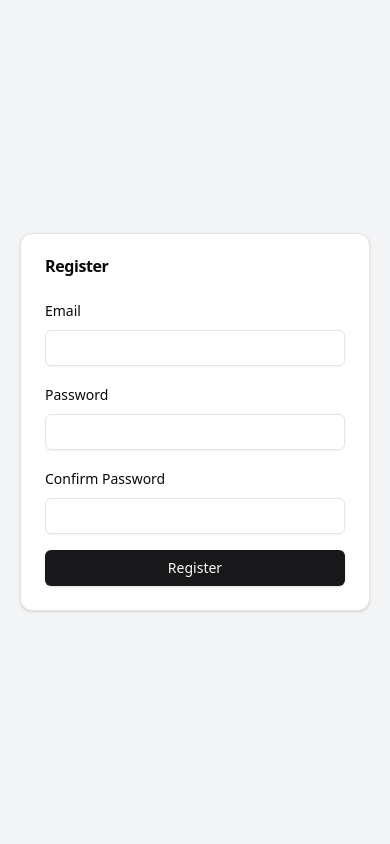
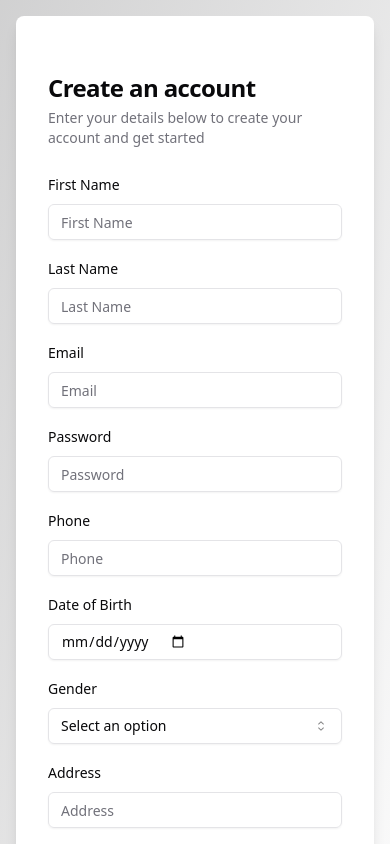
Before and after one commit to dhiransapkota45/cloco-fronend, a React (Vite) app: page /register in a window 390 px wide. Shown: the top 844 px of the page. Built offline with nearby package versions, Linux system fonts and the light colour scheme.

Commit message:
feat: register design and integration

```diff
--- a/src/components/CustomInput.tsx
+++ b/src/components/CustomInput.tsx
@@ -35,7 +35,7 @@ const CustomInput: React.FC<CustomInputProps> = ({ fielddata, control }) => {
                 <FormLabel>{label}</FormLabel>
                 <Select onValueChange={field.onChange} value={field.value}>
                   <FormControl>
-                    <SelectTrigger>
+                    <SelectTrigger disabled={fielddata?.disabled ?? false}>
                       <SelectValue placeholder="Select an option">
                         {options?.find((option) => option?.value === field.value)
                           ?.label || "Select an option"}
--- a/src/contexts/AuthContext.tsx
+++ b/src/contexts/AuthContext.tsx
@@ -33,7 +33,6 @@ export const AuthProvider: React.FC<{ children: React.ReactNode }> = ({ children
   const validateToken = async () => {
     try {
       const response = await tokenValidate()
-      console.log(response)
       setUser(response?.data?.user)
       setIsAuthenticated(true)
     } catch (error) {
--- /dev/null
+++ b/src/data/register-form.ts
@@ -0,0 +1,60 @@
+import { FieldDetails } from "./user-form";
+
+export const registerFormDetails: FieldDetails[] = [
+  {
+    label: "First Name",
+    name: "first_name",
+    type: "text",
+  },
+  {
+    label: "Last Name",
+    name: "last_name",
+    type: "text",
+  },
+  {
+    label: "Email",
+    name: "email",
+    type: "email",
+  },
+  {
+    label: "Password",
+    name: "password",
+    type: "password",
+  },
+  {
+    label: "Phone",
+    name: "phone",
+    type: "tel",
+  },
+  {
+    label: "Date of Birth",
+    name: "dob",
+    type: "date",
+  },
+  {
+    label: "Gender",
+    name: "gender",
+    type: "select",
+    options: [
+      { label: "Male", value: "m" },
+      { label: "Female", value: "f" },
+      { label: "Other", value: "o" },
+    ],
+  },
+  {
+    label: "Address",
+    name: "address",
+    type: "text",
+  },
+  {
+    label: "Role",
+    name: "role",
+    type: "select",
+    disabled: true,
+    options: [
+      { label: "Super Admin", value: "super_admin" },
+      { label: "Artist Manager", value: "artist_manager" },
+      { label: "Artist", value: "artist" },
+    ],
+  },
+];
--- a/src/data/user-form.ts
+++ b/src/data/user-form.ts
@@ -6,6 +6,7 @@ export type FieldDetails = {
   name: string;
   type: string;
   options?: { label: string; value: any }[];
+  disabled?: boolean;
 };
 
 export const userUpdateSchema = z.object({
@@ -19,13 +20,14 @@ export const userUpdateSchema = z.object({
   gender: z.enum(["m", "f", "o"]),
   address: z.string().min(1, "Address is required"),
   role: z.enum(["super_admin", "artist_manager", "artist"]),
-});
-
-export const userFormSchema = userUpdateSchema.extend({
   phone: z
     .string()
     .min(1, "Phone number is required")
     .regex(PHONE_REGEX, "Invalid phone number format"),
+});
+
+export const userFormSchema = userUpdateSchema.extend({
+  password: z.string().min(8, "Password should be minimum 8 characters"),
 });
 
 export const userFormDetails: FieldDetails[] = [
--- a/src/pages/register/index.tsx
+++ b/src/pages/register/index.tsx
@@ -1,84 +1,125 @@
-import { useState } from 'react'
-import { useForm } from 'react-hook-form'
-import { useNavigate } from 'react-router-dom'
-import { Button } from "@/components/ui/button"
-import { Input } from "@/components/ui/input"
-import { Label } from "@/components/ui/label"
-import { Card, CardContent, CardHeader, CardTitle } from "@/components/ui/card"
-import { Alert, AlertDescription } from "@/components/ui/alert"
-
-type RegisterFormData = {
-  email: string
-  password: string
-  confirmPassword: string
-}
+import { useForm } from "react-hook-form";
+import { Button } from "@/components/ui/button";
+import {
+  Card,
+  CardContent,
+  CardHeader,
+  CardTitle,
+  CardDescription,
+} from "@/components/ui/card";
+import * as z from "zod";
+import { userFormSchema } from "@/data/user-form";
+import { zodResolver } from "@hookform/resolvers/zod";
+import { useMutation } from "react-query";
+import CustomInput from "@/components/CustomInput";
+import { Form } from "@/components/ui/form";
+import { UserPlus } from "lucide-react";
+import { useEffect } from "react";
+import { registerFormDetails } from "@/data/register-form";
+import { registerUser } from "@/service/api/auth";
+import { useNavigate } from "react-router-dom";
+import { toast } from "@/hooks/use-toast";
+import { AxiosError } from "axios";
+import { Response } from "@/types";
 
 export default function RegisterPage() {
-  const { register, handleSubmit, formState: { errors }, watch } = useForm<RegisterFormData>()
-  const [error, setError] = useState<string | null>(null)
-  const navigate = useNavigate()
+  const form = useForm<z.infer<typeof userFormSchema>>({
+    resolver: zodResolver(userFormSchema),
+  });
 
-  const onSubmit = async (data: RegisterFormData) => {
-    try {
-      navigate('/login')
-    } catch (err) {
-      setError('Registration failed. Please try again.')
-    }
-  }
+  const navigate = useNavigate();
+
+  const { mutate: mutateCreateUser, isLoading } = useMutation(registerUser, {
+    onSuccess: () => {
+      navigate("/login");
+    },
+    onError: (error : AxiosError<Response<null>>) => {
+      toast({
+        title: "Error",
+        description: error?.response?.data?.message ?? "Unable to create user",
+      });
+    },
+  });
+
+  useEffect(() => {
+    form.setValue("role", "super_admin");
+  }, []);
 
   return (
-    <div className="flex items-center justify-center min-h-screen bg-gray-100">
-      <Card className="w-[350px]">
-        <CardHeader>
-          <CardTitle>Register</CardTitle>
-        </CardHeader>
-        <CardContent>
-          <form onSubmit={handleSubmit(onSubmit)} className="space-y-4">
-            <div className="space-y-2">
-              <Label htmlFor="email">Email</Label>
-              <Input
-                id="email"
-                type="email"
-                {...register('email', { required: 'Email is required', pattern: {
-                  value: /\S+@\S+\.\S+/,
-                  message: "Invalid email address"
-                }})}
-              />
-              {errors.email && <p className="text-sm text-red-500">{errors.email.message}</p>}
-            </div>
-            <div className="space-y-2">
-              <Label htmlFor="password">Password</Label>
-              <Input
-                id="password"
-                type="password"
-                {...register('password', { required: 'Password is required', minLength: {
-                  value: 8,
-                  message: "Password must be at least 8 characters"
-                }})}
-              />
-              {errors.password && <p className="text-sm text-red-500">{errors.password.message}</p>}
-            </div>
-            <div className="space-y-2">
-              <Label htmlFor="confirmPassword">Confirm Password</Label>
-              <Input
-                id="confirmPassword"
-                type="password"
-                {...register('confirmPassword', {
-                  required: 'Please confirm your password',
-                  validate: (val: string) => {
-                    if (watch('password') != val) {
-                      return "Your passwords do not match";
-                    }
-                  }
-                })}
-              />
-              {errors.confirmPassword && <p className="text-sm text-red-500">{errors.confirmPassword.message}</p>}
-            </div>
-            {error && <Alert variant="destructive"><AlertDescription>{error}</AlertDescription></Alert>}
-            <Button type="submit" className="w-full">Register</Button>
-          </form>
-        </CardContent>
-      </Card>
+    <div className="flex items-center justify-center min-h-screen bg-gradient-to-br from-primary/20 to-secondary/20 p-4">
+      <div className="flex flex-col lg:flex-row w-full max-w-6xl bg-white rounded-lg shadow-lg overflow-hidden">
+        <div className="hidden lg:block lg:w-1/2 relative">
+          <img
+            src="https://cdn.pixabay.com/photo/2024/09/10/19/08/ai-9037931_1280.png"
+            alt="Registration illustration"
+            width={800}
+            height={800}
+            className="object-cover w-full h-full"
+          />
+          <div className="absolute inset-0 bg-gradient-to-t from-black/60 to-transparent flex items-end p-8">
+            <h1 className="text-3xl font-bold text-white">Register</h1>
+          </div>
+        </div>
+        <div className="lg:w-1/2 p-8">
+          <Card className="w-full ] shadow-none border-0">
+            <CardHeader className="space-y-1 px-0">
+              <CardTitle className="text-2xl font-bold">
+                Create an account
+              </CardTitle>
+              <CardDescription>
+                Enter your details below to create your account and get started
+              </CardDescription>
+            </CardHeader>
+            <CardContent className="px-0">
+              <Form {...form}>
+                <form
+                  onSubmit={form.handleSubmit((data) => mutateCreateUser(data))}
+                  className="space-y-4"
+                >
+                  {registerFormDetails.map((field) => (
+                    <CustomInput
+                      control={form.control}
+                      key={field.name}
+                      fielddata={field}
+                    />
+                  ))}
+                  <Button type="submit" className="w-full" disabled={isLoading}>
+                    {isLoading ? (
+                      <span className="flex items-center justify-center">
+                        <svg
+                          className="animate-spin -ml-1 mr-3 h-5 w-5 text-white"
+                          xmlns="http://www.w3.org/2000/svg"
+                          fill="none"
+                          viewBox="0 0 24 24"
+                        >
+                          <circle
+                            className="opacity-25"
+                            cx="12"
+                            cy="12"
+                            r="10"
+                            stroke="currentColor"
+                            strokeWidth="4"
+                          ></circle>
+                          <path
+                            className="opacity-75"
+                            fill="currentColor"
+                            d="M4 12a8 8 0 018-8V0C5.373 0 0 5.373 0 12h4zm2 5.291A7.962 7.962 0 014 12H0c0 3.042 1.135 5.824 3 7.938l3-2.647z"
+                          ></path>
+                        </svg>
+                        Creating account...
+                      </span>
+                    ) : (
+                      <span className="flex items-center justify-center">
+                        <UserPlus className="mr-2 h-4 w-4" /> Create account
+                      </span>
+                    )}
+                  </Button>
+                </form>
+              </Form>
+            </CardContent>
+          </Card>
+        </div>
+      </div>
     </div>
-  )
+  );
 }
--- a/src/service/api/auth.ts
+++ b/src/service/api/auth.ts
@@ -1,4 +1,10 @@
-import { LoginFormData, LoginResponse, Response, TUser } from "@/types";
+import {
+  LoginFormData,
+  LoginResponse,
+  Response,
+  TUser,
+  TUserPayload,
+} from "@/types";
 import axiosInstance from "../axiosInstance";
 import { toast } from "@/hooks/use-toast";
 
@@ -20,10 +26,31 @@ export const login: (
   }
 };
 
-export const tokenValidate: () => Promise<Response<{user : TUser}> | null> =
-  async () => {
+export const registerUser = async (body: TUserPayload) => {
+  const { data } = await axiosInstance.post<Response<TUser>>(
+    "/auth/register",
+    body
+  );
+  if (data?.success) {
+    toast({
+      title: "Success",
+      description: data?.message ?? "User created Successfully",
+    });
+    return data;
+  } else {
+    console.log("reach here");
+    toast({
+      title: "Success",
+      description: data?.message ?? "Unable to create user",
+    });
+  }
+};
+
+export const tokenValidate: () => Promise<Response<{
+  user: TUser;
+}> | null> = async () => {
   try {
-      const response = await axiosInstance.get<Response<{user : TUser}>>(
+    const response = await axiosInstance.get<Response<{ user: TUser }>>(
       "/auth/validate-token"
     );
     return response.data;
```
Lines whose indentation alone changed are shown as unchanged.
